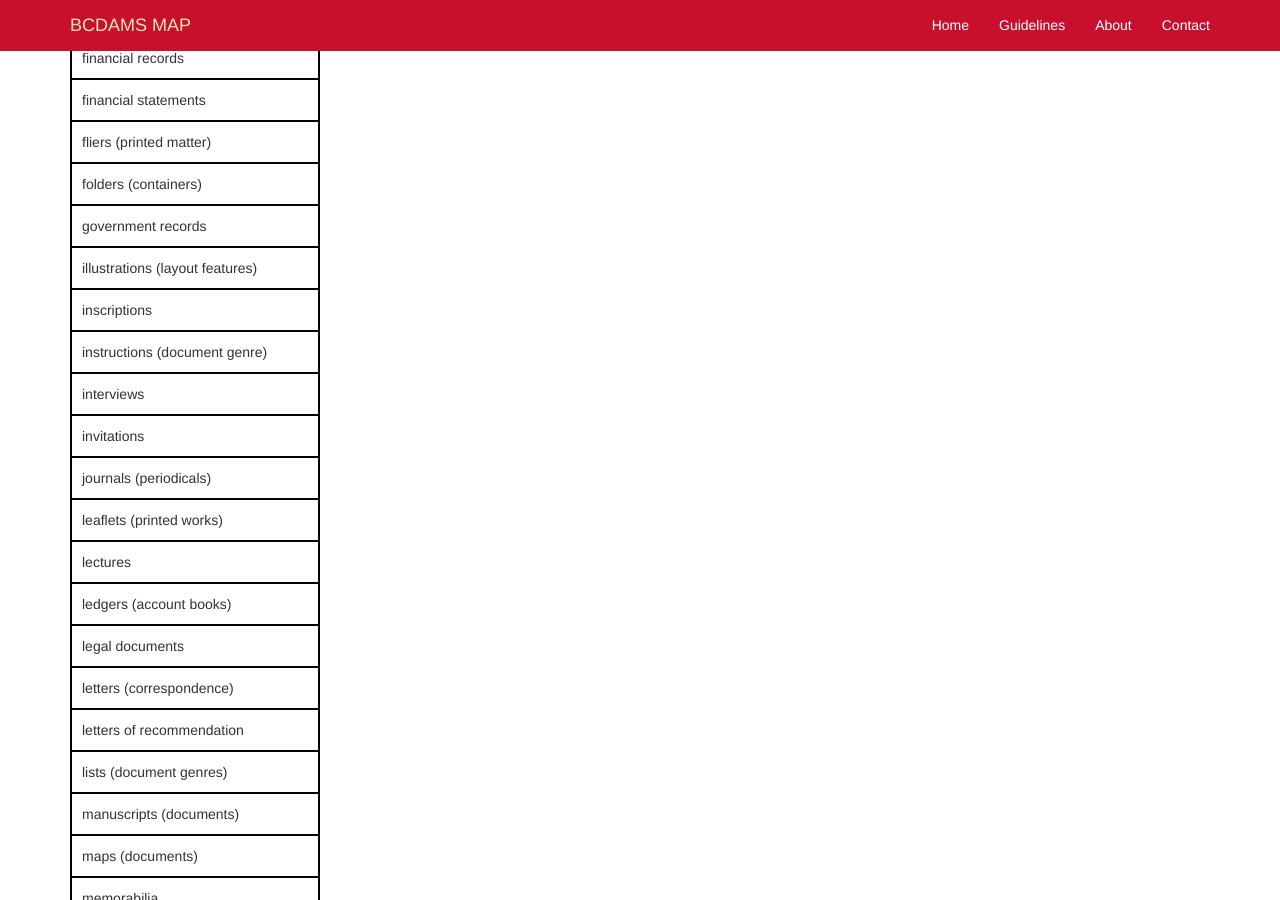
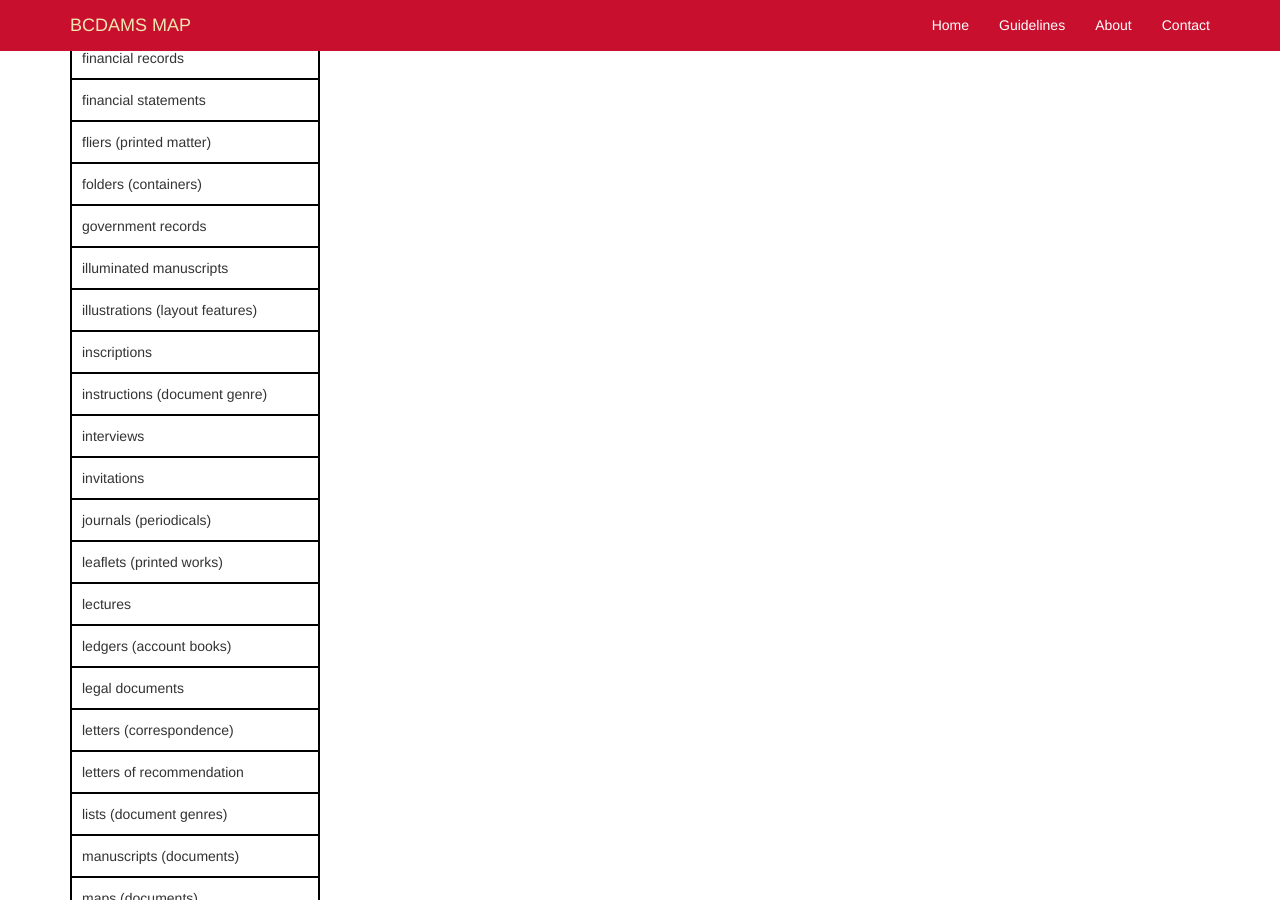
Before and after one commit to uhlibraries-digital/bcdams-map, a Jekyll site: the page built from guidelines/hasType.md, in a window 1280 px wide and 900 px high, scrolled down 2228 px. Built offline with Jekyll 4.4.1, drawn with Linux system fonts in a browser that asks for light colours; nearby versions of some CDN libraries; comment, search, counter and statistics services are not loaded.

Commit message:
Update hasType.md

```diff
--- a/guidelines/hasType.md
+++ b/guidelines/hasType.md
@@ -63,6 +63,7 @@ Use the capitalization below; pay close attention to terms that are pluralized.
 |fliers (printed matter)|
 |folders (containers)|
 |government records|
+|illuminated manuscripts|
 |illustrations (layout features)|
 |inscriptions|
 |instructions (document genre)|
```
